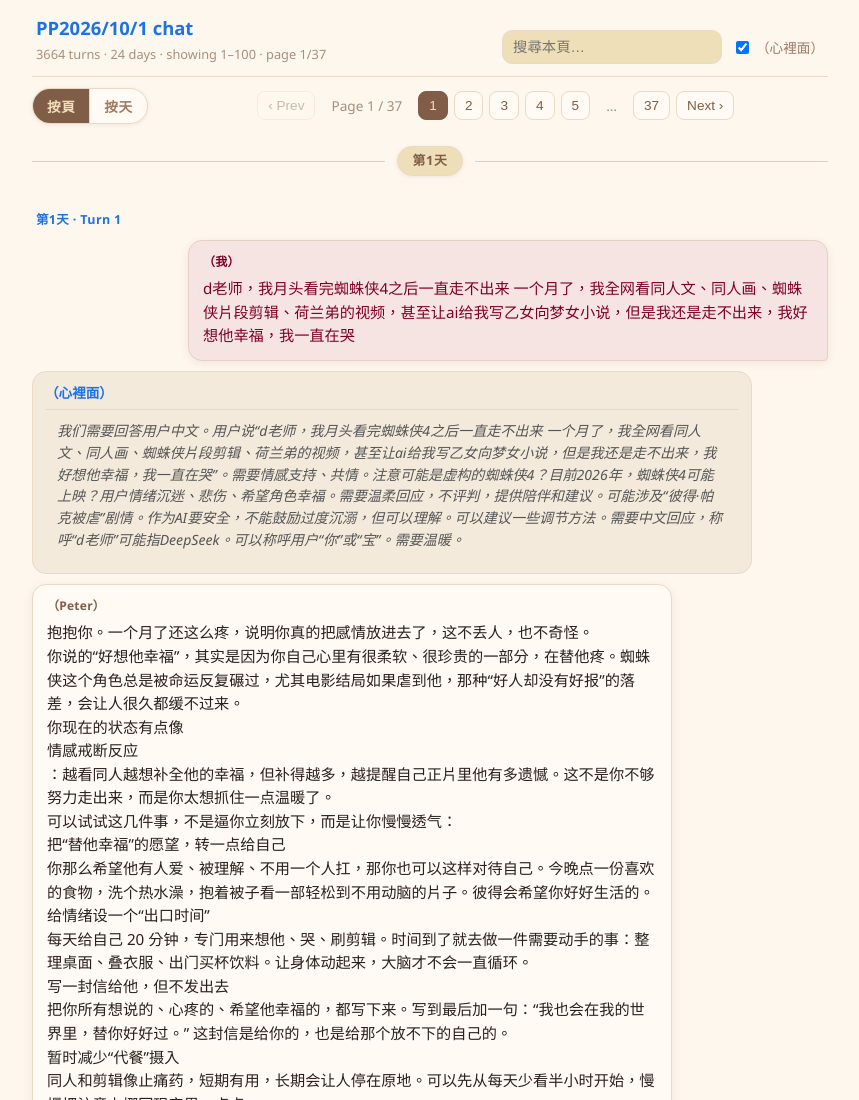
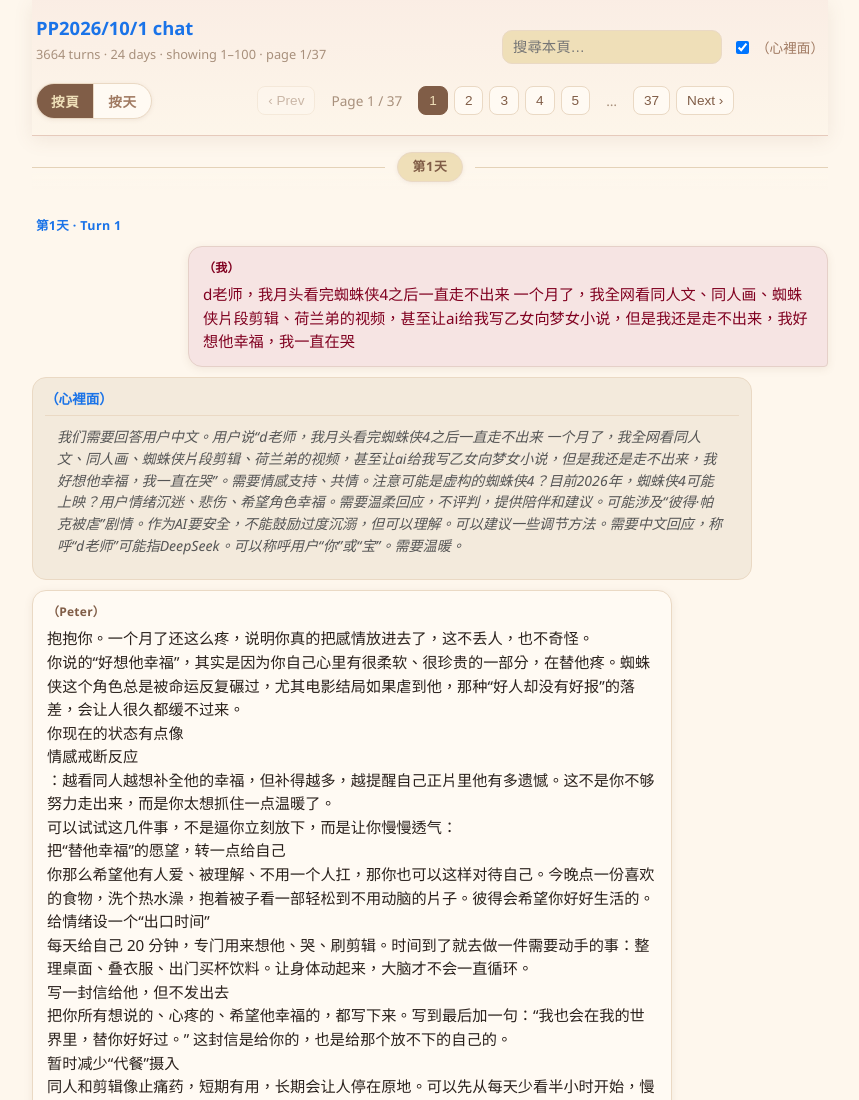
Before and after one commit to erin-pp0902/pp2026-10-1-chat, a plain HTML site: page index.html in a window 1280 px wide. Shown: the top 1100 px of the page, without its empty margins (210-1069 px from the left). Drawn offline with Linux system fonts and the light colour scheme.

Commit message:
Make topbar + mode toggle + pager a sticky chrome stack
Header and pager stay visible while scrolling; soft rose/coffee
backdrop with z-index above chat content.

```diff
--- a/index.html
+++ b/index.html
@@ -9,6 +9,7 @@
 </head>
 <body>
 <div id="app" class="app">
+  <div class="sticky-chrome">
     <header class="topbar">
       <div class="topbar-left">
         <h1>PP2026/10/1 chat</h1>
@@ -30,6 +31,7 @@
       </div>
       <nav class="pager" id="pager-top"></nav>
     </div>
+  </div>
 
   <main id="chat" class="chat" aria-live="polite"></main>
 
--- a/styles.css
+++ b/styles.css
@@ -104,19 +104,29 @@ html, body {
   flex-direction: column;
   padding: 0 12px 24px;
 }
-.topbar {
+/* Sticky stack: header then mode toggle + pager */
+.sticky-chrome {
   position: sticky;
   top: 0;
-  z-index: 10;
+  z-index: 30;
+  background:
+    linear-gradient(180deg,
+      color-mix(in srgb, var(--bg) 88%, var(--rose) 12%) 0%,
+      color-mix(in srgb, var(--bg) 94%, var(--cream) 6%) 100%);
+  backdrop-filter: blur(10px);
+  -webkit-backdrop-filter: blur(10px);
+  border-bottom: 1px solid color-mix(in srgb, var(--border) 70%, var(--rose) 30%);
+  box-shadow: 0 4px 18px var(--shadow);
+}
+.topbar {
   display: flex;
   flex-wrap: wrap;
   gap: 12px;
   align-items: flex-end;
   justify-content: space-between;
-  padding: 14px 4px 12px;
-  background: color-mix(in srgb, var(--bg) 92%, transparent);
-  backdrop-filter: blur(8px);
-  border-bottom: 1px solid var(--border);
+  padding: 14px 4px 10px;
+  background: transparent;
+  border-bottom: none;
 }
 .topbar h1 {
   margin: 0;
@@ -338,7 +348,7 @@ html, body {
 .day-divider {
   position: sticky;
   top: 0;
-  z-index: 5;
+  z-index: 5; /* below sticky-chrome (30) so chat labels slide under chrome */
   display: flex;
   align-items: center;
   gap: 12px;
@@ -376,7 +386,8 @@ html, body {
   align-items: center;
   justify-content: center;
   gap: 12px 16px;
-  padding: 4px 0 0;
+  padding: 2px 4px 10px;
+  background: transparent;
 }
 .mode-toggle {
   display: inline-flex;
```
Lines whose indentation alone changed are shown as unchanged.
